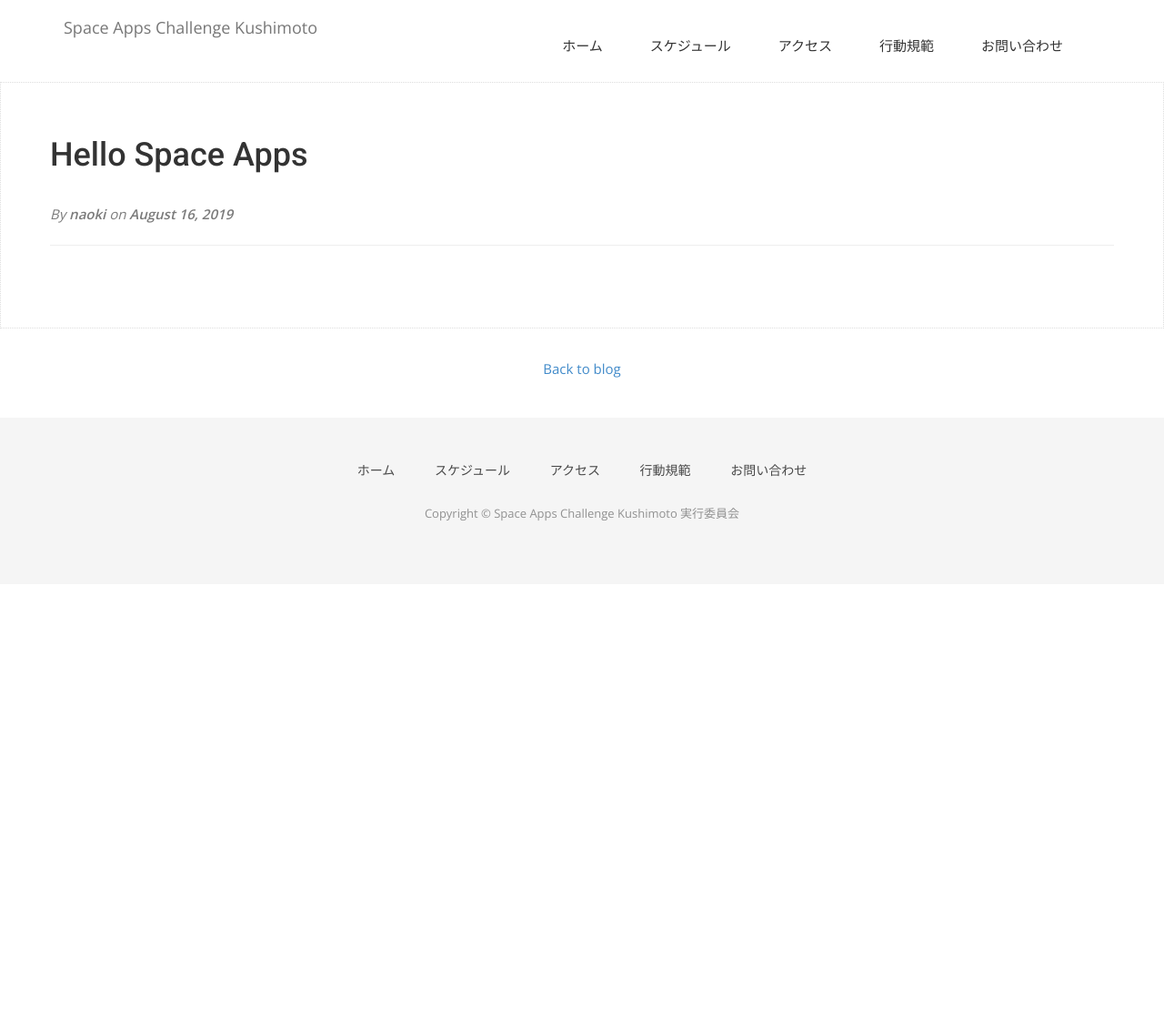
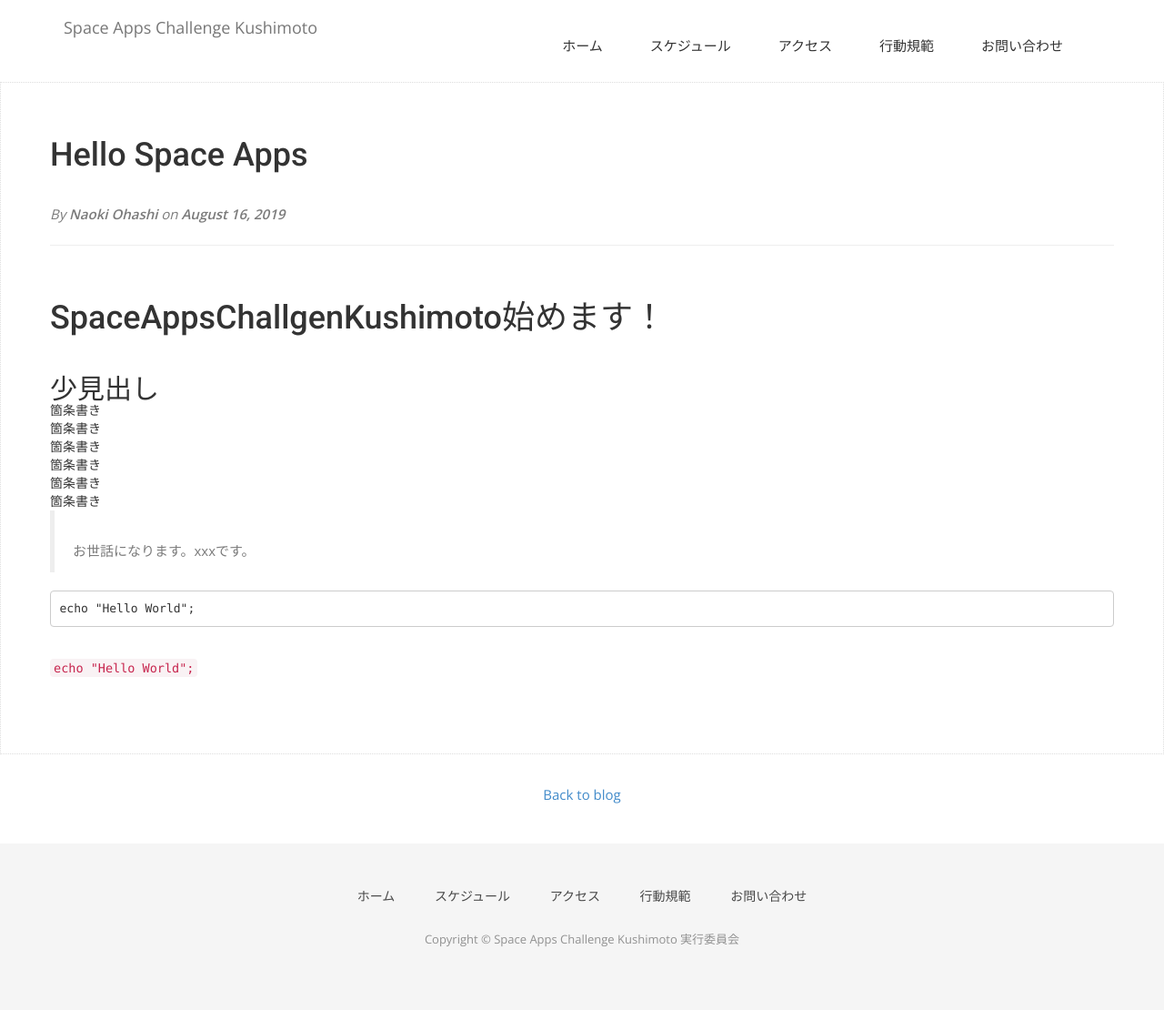
Before and after one commit to naogify/space-apps-kushimoto.github.io, a Jekyll site: the page built from _posts/2019-08-16-hello-space-apps.md, in a window 1280 px wide. Shown: the whole page at 91% size. Built offline with Jekyll 4.4.1, drawn with Linux system fonts in a browser that asks for light colours; nearby versions of some CDN libraries; some web fonts are replaced; before the commit the page ends 900 px from its top, so only the background shows below that.

Commit message:
Update 2019-08-16-hello-space-apps.md

````diff
--- a/_posts/2019-08-16-hello-space-apps.md
+++ b/_posts/2019-08-16-hello-space-apps.md
@@ -1,7 +1,26 @@
 ---
 layout: post
 title: Hello Space Apps
-subtitle: This is subtitle
 date: 2019-08-16 21:11:27
-author: naoki
+author: Naoki Ohashi
 ---
+
+# SpaceAppsChallgenKushimoto始めます！
+
+## 少見出し
+
+- 箇条書き
+- 箇条書き
+- 箇条書き
+- 箇条書き
+- 箇条書き
+  - 箇条書き
+
+> お世話になります。xxxです。
+>
+
+```
+echo "Hello World";
+```
+
+`echo "Hello World";`
````
